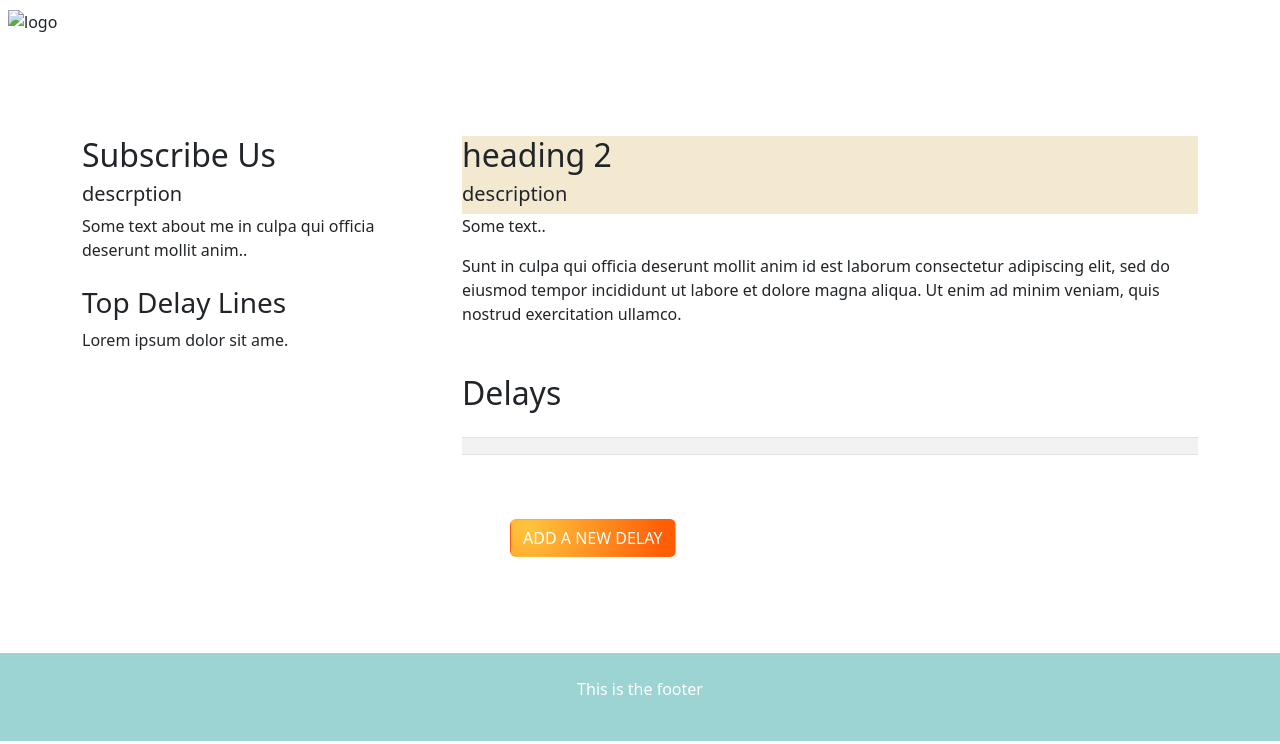
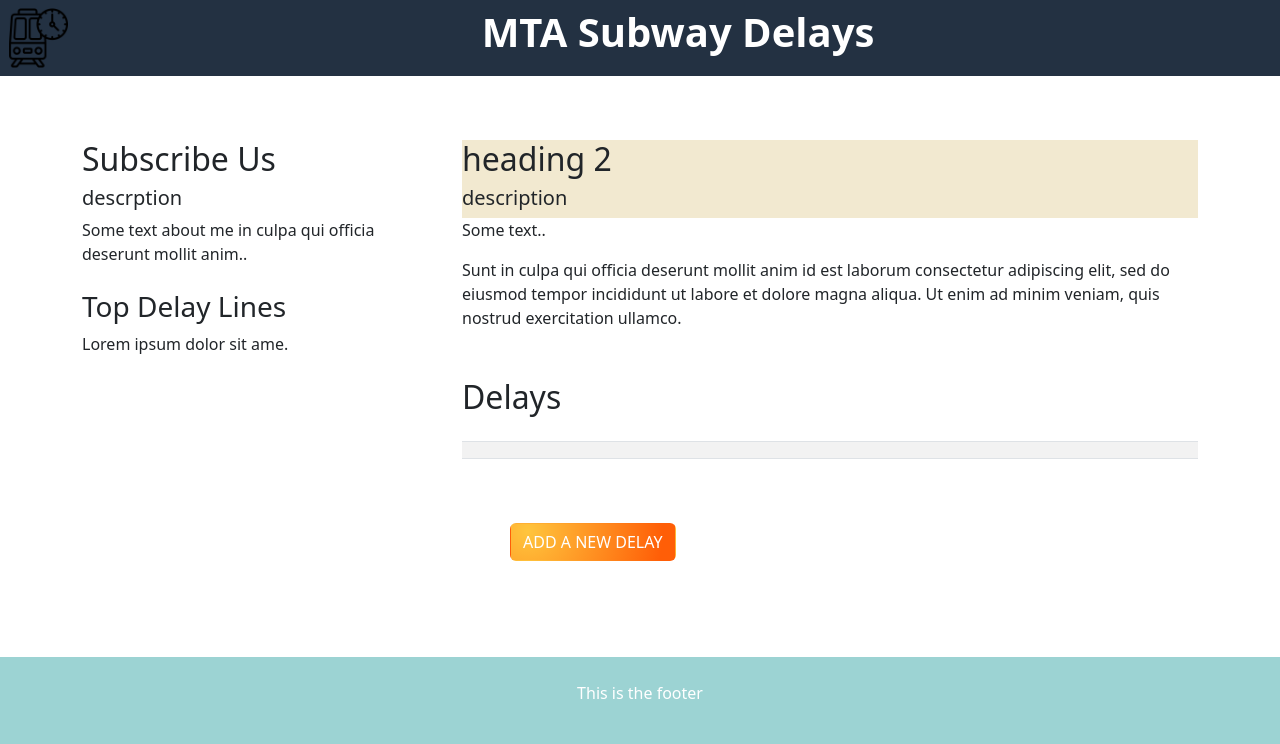
Before and after one commit to yanyzhang/mtasubwaydelays, a Flask app: page / in a window 1280 px wide. Shown: the top 744 px of the page. Run offline with Flask 3, Linux system fonts and the light colour scheme; lists and menus that the app fills with data are empty; some libraries are stand-ins or nearby versions; some web fonts are replaced.

Commit message:
updated header

```diff
--- a/app.py
+++ b/app.py
@@ -2,7 +2,7 @@ from flask import Flask, render_template, request
 from flask_sqlalchemy import SQLAlchemy
 
 app=Flask(__name__)
-app.config['SQLALCHEMY_DATABASE_URI']='postgresql+psycopg2://postgres:groe46disc@localhost:5432/mtasubwaydelays'
+app.config['SQLALCHEMY_DATABASE_URI']='postgresql+psycopg2://postgres:{password}@localhost:5432/mtasubwaydelays'
 # Debugging line to print the URI
 app.config['SQLALCHEMY_TRACK_MODIFICATIONS']=False
 db=SQLAlchemy(app)
--- a/templates/index.html
+++ b/templates/index.html
@@ -11,10 +11,10 @@
     />
   </head>
   <body>
-    <header class="d-flex" style="">
+    <header class="d-flex" style="background-color: #233142">
       <div class="p-2">
         <img
-          src=""
+          src="../static/img/train-times_2154933.png"
           class="img-fluid"
           alt="logo"
           href="{{url_for('index')}}"
@@ -27,6 +27,8 @@
     </header>
 
     <nav class="navbar"></nav>
+
+    <div></div>
 
     <div class="container mt-5">
       <div class="row">
```
Also changed, not shown: static/img/train-times_2154933.png (added).
